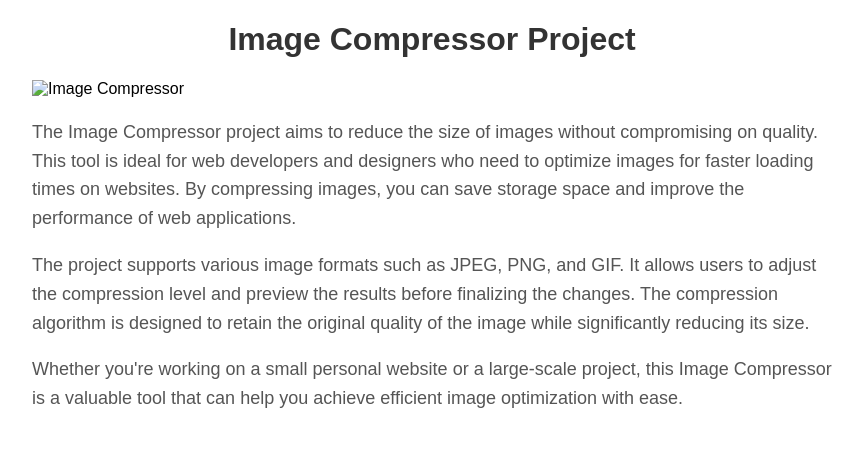
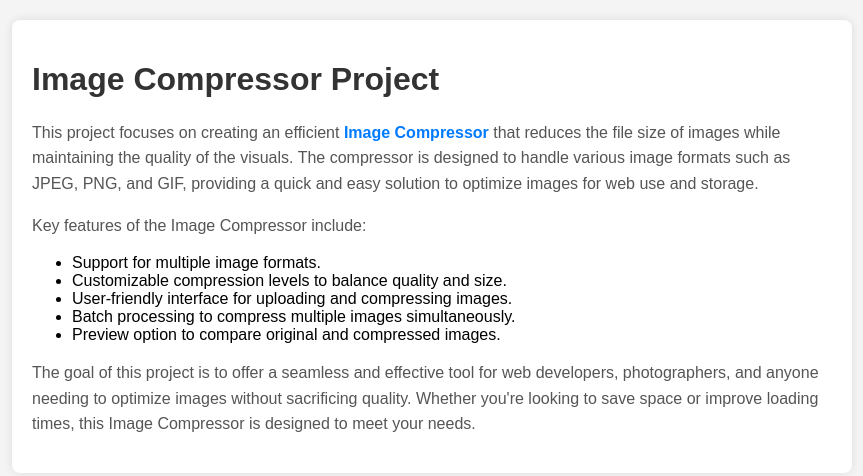
Before and after one commit to praveenkumar12334/praveen, a plain HTML site: page pro1.html in a window 1280 px wide. Shown: the whole page, without its empty margins (208-1071 px from the left). Drawn offline with Linux system fonts and the light colour scheme.

Commit message:
Update pro1.html

```diff
--- a/pro1.html
+++ b/pro1.html
@@ -8,40 +8,44 @@
         body {
             font-family: Arial, sans-serif;
             margin: 20px;
+            background-color: #f4f4f4;
         }
         .container {
             max-width: 800px;
             margin: 0 auto;
+            background-color: #fff;
+            padding: 20px;
+            border-radius: 8px;
+            box-shadow: 0 0 10px rgba(0, 0, 0, 0.1);
         }
         h1 {
-            text-align: center;
             color: #333;
         }
-        .description {
-            margin-top: 20px;
-            font-size: 18px;
+        p {
             line-height: 1.6;
             color: #555;
         }
-        img {
-            display: block;
-            margin: 20px auto;
-            max-width: 100%;
-            height: auto;
+        .highlight {
+            font-weight: bold;
+            color: #007BFF;
         }
     </style>
 </head>
 <body>
     <div class="container">
         <h1>Image Compressor Project</h1>
-        <img src="image-compressor.png" alt="Image Compressor">
-        <div class="description">
-            <p>The Image Compressor project aims to reduce the size of images without compromising on quality. This tool is ideal for web developers and designers who need to optimize images for faster loading times on websites. By compressing images, you can save storage space and improve the performance of web applications.</p>
+        <p>This project focuses on creating an efficient <span class="highlight">Image Compressor</span> that reduces the file size of images while maintaining the quality of the visuals. The compressor is designed to handle various image formats such as JPEG, PNG, and GIF, providing a quick and easy solution to optimize images for web use and storage.</p>
 
-            <p>The project supports various image formats such as JPEG, PNG, and GIF. It allows users to adjust the compression level and preview the results before finalizing the changes. The compression algorithm is designed to retain the original quality of the image while significantly reducing its size.</p>
+        <p>Key features of the Image Compressor include:</p>
+        <ul>
+            <li>Support for multiple image formats.</li>
+            <li>Customizable compression levels to balance quality and size.</li>
+            <li>User-friendly interface for uploading and compressing images.</li>
+            <li>Batch processing to compress multiple images simultaneously.</li>
+            <li>Preview option to compare original and compressed images.</li>
+        </ul>
 
-            <p>Whether you're working on a small personal website or a large-scale project, this Image Compressor is a valuable tool that can help you achieve efficient image optimization with ease.</p>
-        </div>
+        <p>The goal of this project is to offer a seamless and effective tool for web developers, photographers, and anyone needing to optimize images without sacrificing quality. Whether you're looking to save space or improve loading times, this Image Compressor is designed to meet your needs.</p>
     </div>
 </body>
 </html>
```
